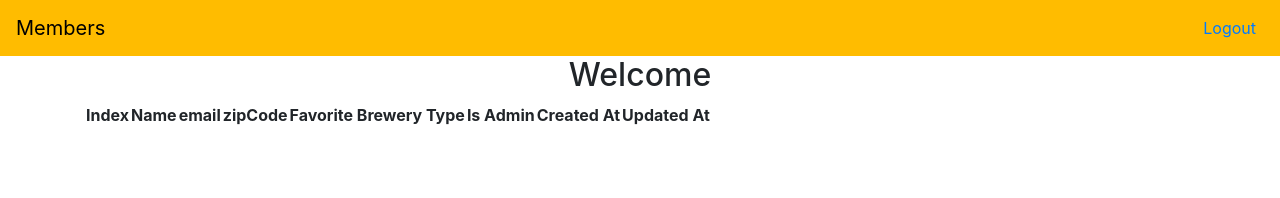
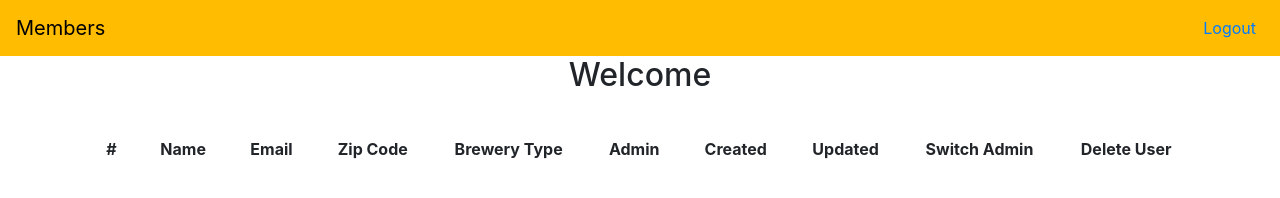
Before and after one commit to jeashwor/The_Silent_Turtles, a website: page public/admin.html in a window 1280 px wide. Drawn offline with nearby package versions, Linux system fonts and the light colour scheme; no server answers.

Commit message:
added clickable links to map markers and styled table on admin page

```diff
--- a/public/admin.html
+++ b/public/admin.html
@@ -34,14 +34,16 @@
                 <table>
                     <thead>
                         <tr>
-                            <th>Index</th>
+                            <th>#</th>
                             <th>Name</th>
-                            <th>email</th>
-                            <th>zipCode</th>
-                            <th>Favorite Brewery Type</th>
-                            <th>Is Admin</th>
-                            <th>Created At</th>
-                            <th>Updated At</th>
+                            <th>Email</th>
+                            <th>Zip Code</th>
+                            <th>Brewery Type</th>
+                            <th>Admin</th>
+                            <th>Created</th>
+                            <th>Updated</th>
+                            <th>Switch Admin</th>
+                            <th>Delete User</th>
                         </tr>
                     </thead>
                     <tbody id="userList">
--- a/public/stylesheets/style.css
+++ b/public/stylesheets/style.css
@@ -11,6 +11,30 @@ video {
 background: url("../assets/beerBubbles.png") no-repeat;
 background-size: cover;
 transition: 1s opacity;
+}
+
+table {
+  width: 100%;
+  margin-top: 15px;
+  border-collapse: collapse;
+}
+
+th {
+  height: 100%;
+  width: auto;
+  padding: 20px !important;
+  text-align: center;
+  vertical-align: bottom;
+}
+
+tr {
+  margin-top: 5px;
+}
+
+td {
+  padding: 10px;
+  text-align: center;
+  border: 1px solid black;
 }
 
 #map {
```
Also changed, not shown: public/js/map.js (+8 -2 lines).
